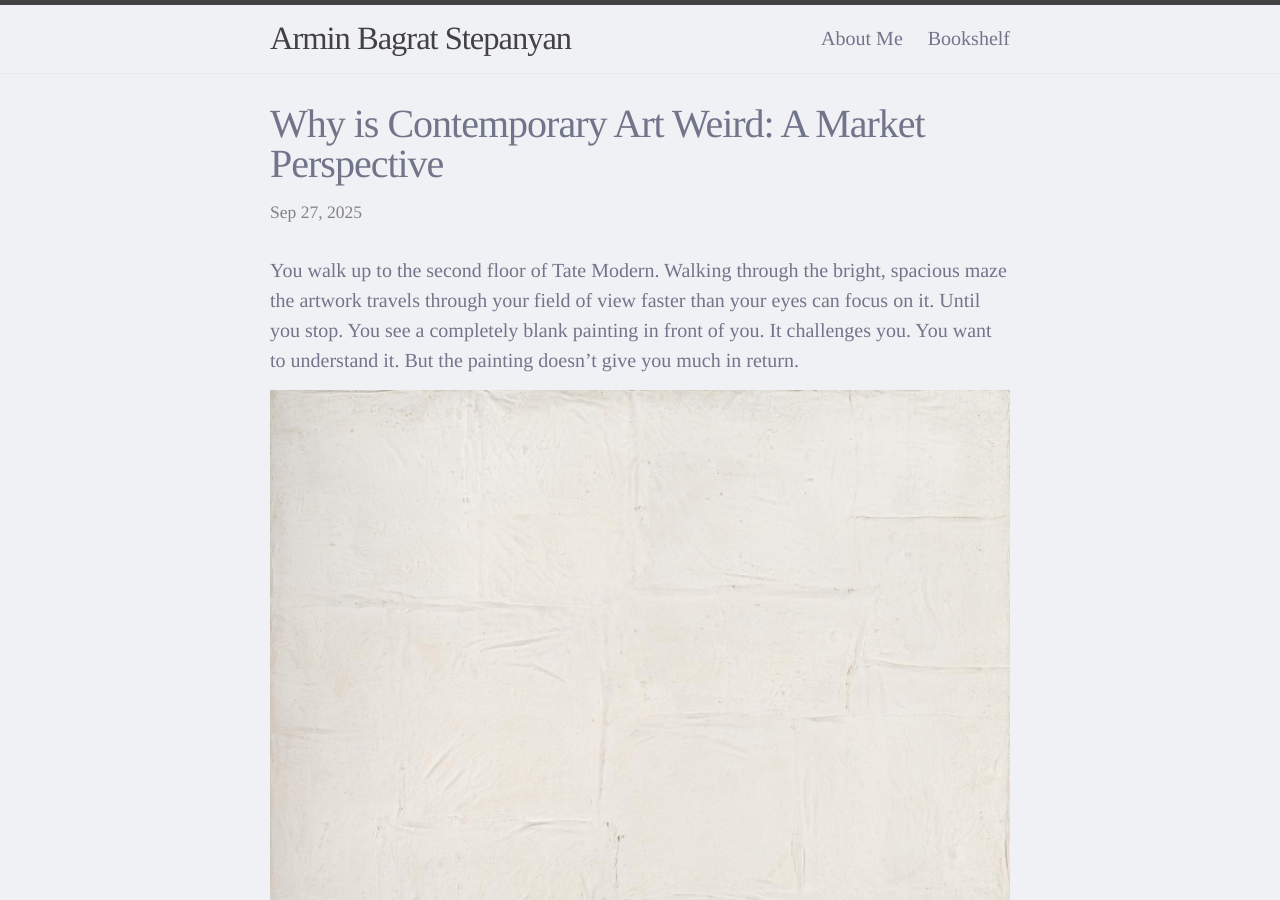
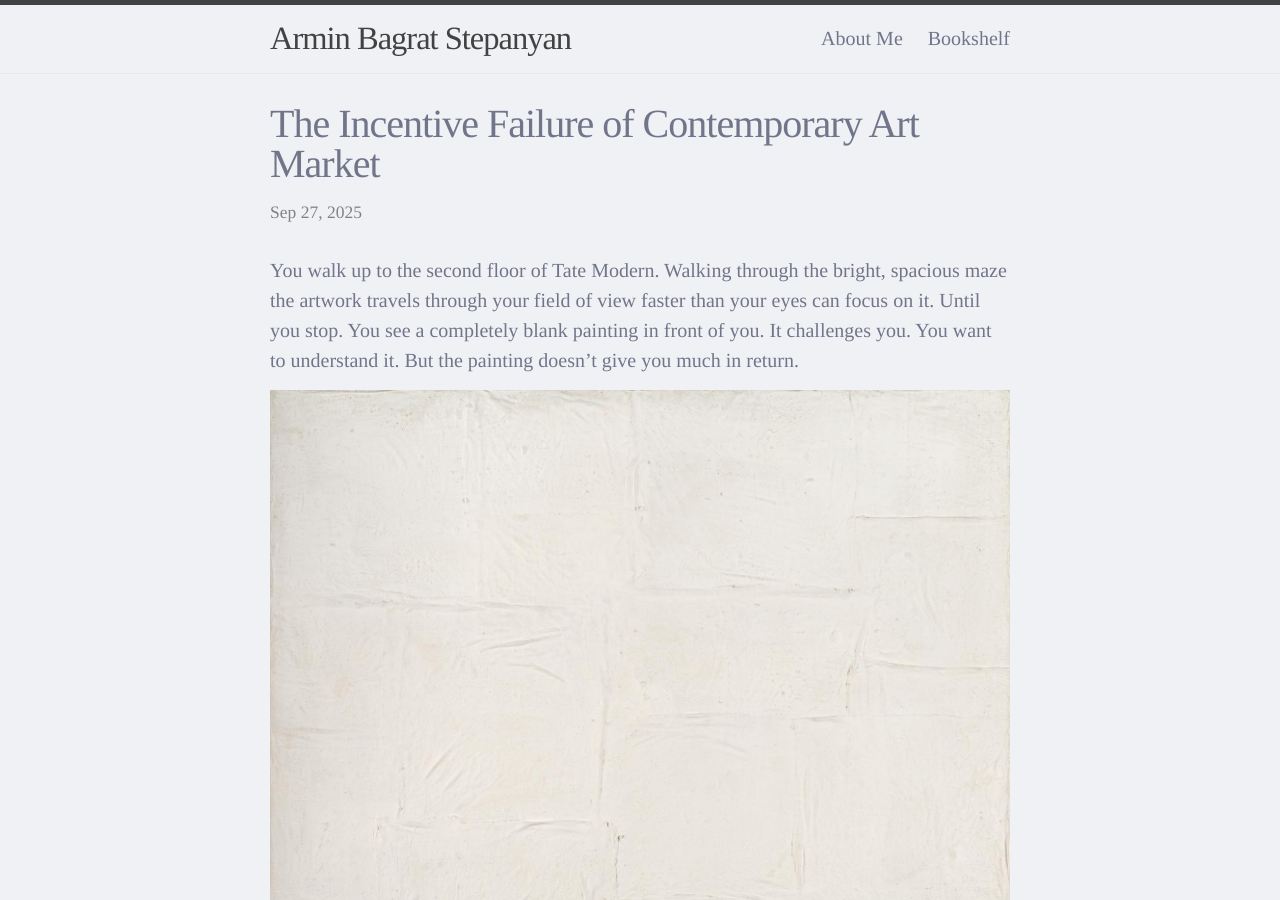
Before and after one commit to ab-10/ab-10.github.io, a Jekyll site: the page built from _posts/2025-05-08-modern.md, in a window 1280 px wide and 900 px high. Built offline with Jekyll 4.4.1, drawn with Linux system fonts in a browser that asks for light colours.

Commit message:
Update title

```diff
--- a/_posts/2025-05-08-modern.md
+++ b/_posts/2025-05-08-modern.md
@@ -1,6 +1,6 @@
 ---
 layout: post
-title: "Why is Contemporary Art Weird: A Market Perspective"
+title: "The Incentive Failure of Contemporary Art Market"
 categories: Prose
 date: 2025-09-27 10:00:00 +00000
 hidden: false
@@ -18,9 +18,9 @@ But the painting doesn't give you much in return.
 
 The gallery label says:
 
-Achrome
-
-1958, Piero Manzoni
+> Achrome
+>
+> 1958, Piero Manzoni
 
 Those words mean even less to you than the painting itself.
 You ignore them, promptly returning your gaze to the painting.
```
